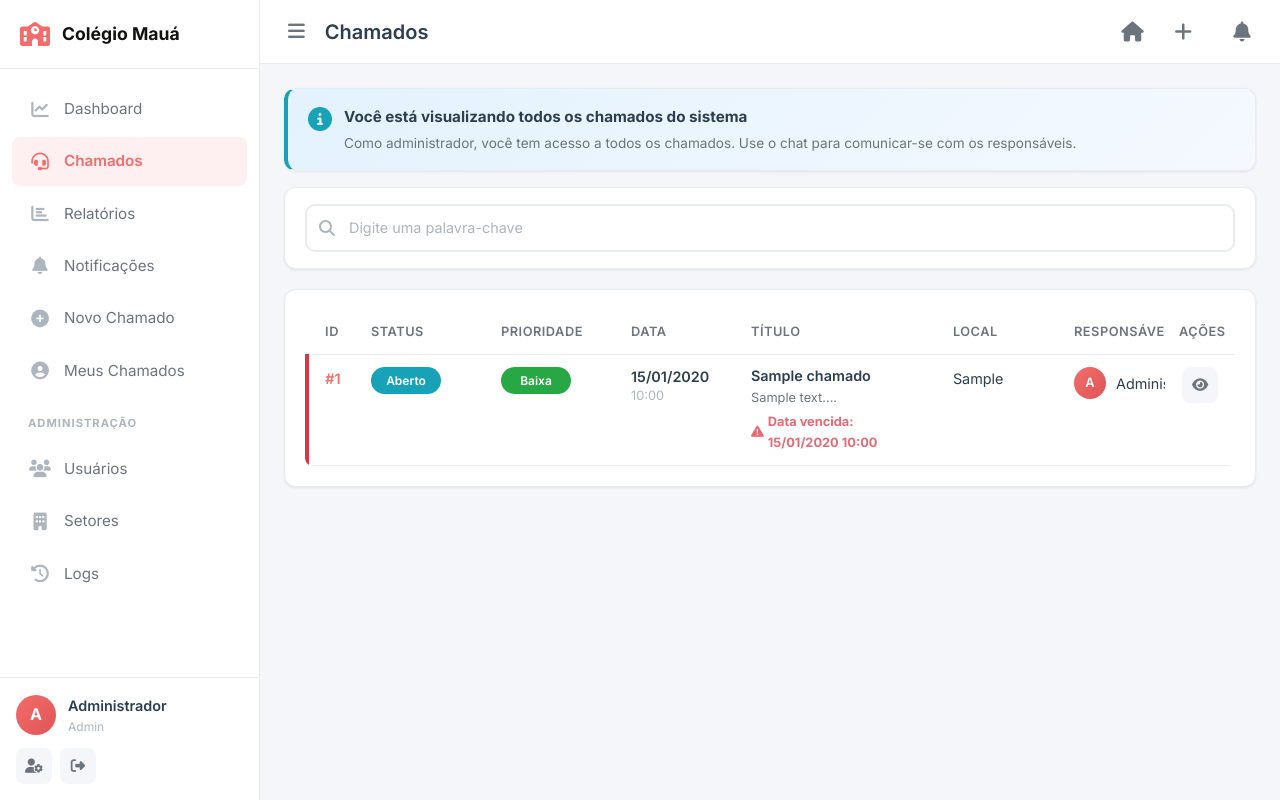
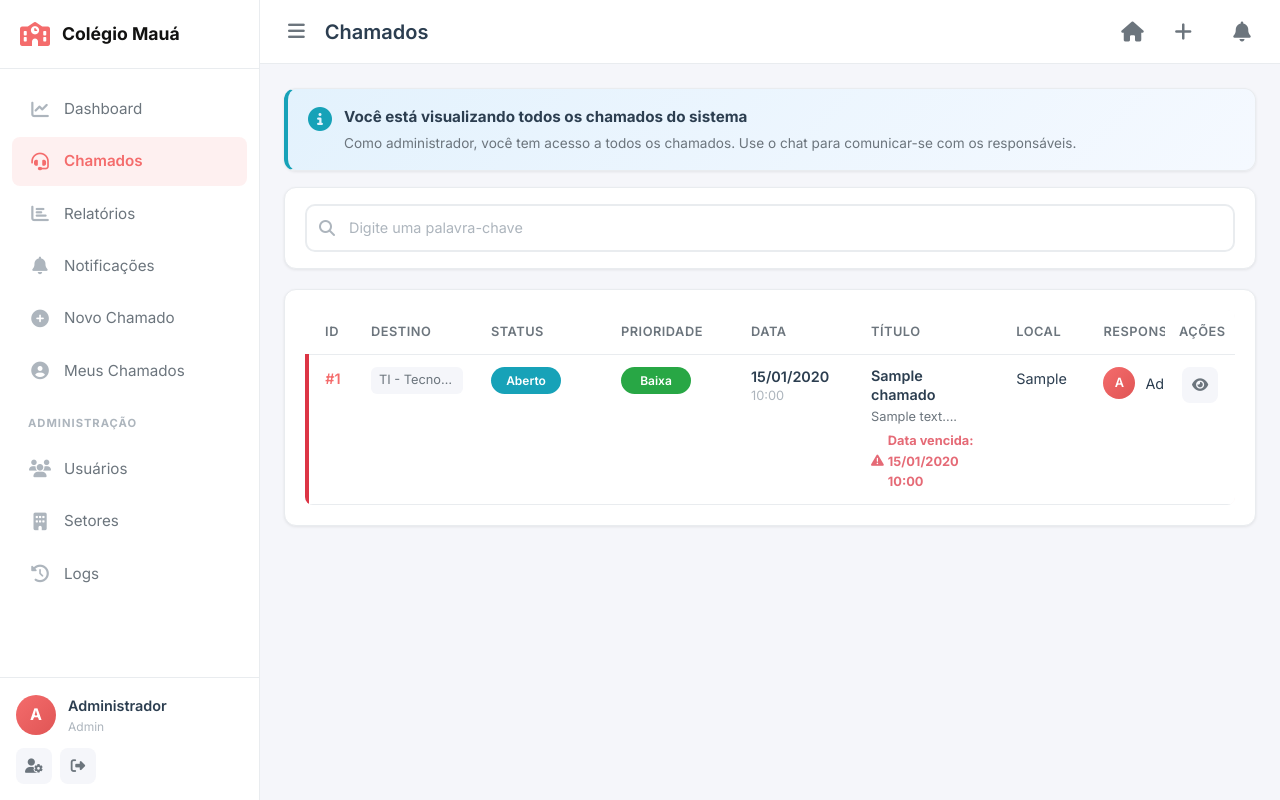
Before and after one commit to LovanGoulart/sistema-chamados, a Flask app: page /chamados in a window 1280 px wide. Run offline with Flask 3, Linux system fonts and the light colour scheme; a user stored in the database is signed in; tables that the repository leaves empty hold one stand-in row (values such as "Sample post"); data that the repository does not hold is empty; some libraries are stand-ins or nearby versions.

Commit message:
Update dashboard e chamados
Somente o administrador pode ver qual setor recebeu o chamado nas páginas dashboard e chamados

```diff
--- a/frontend/templates/chamados.html
+++ b/frontend/templates/chamados.html
@@ -55,6 +55,9 @@
                 <thead>
                     <tr>
                         <th style="width:50px">ID</th>
+                        {% if current_user.is_admin() %}
+                        <th style="width:120px">Destino</th>
+                        {% endif %}
                         <th style="width:130px">Status</th>
                         <th style="width:130px">Prioridade</th>
                         <th style="width:120px">Data</th>
@@ -77,6 +80,11 @@
                         data-setor="{{ chamado.setor_destino.nome|lower }}"
                         data-responsavel="{{ (chamado.atendente.nome if chamado.atendente else 'não atribuído')|lower }}">
                         <td><a href="{{ url_for('main.chamado_detalhe', chamado_id=chamado.id) }}">#{{ chamado.id }}</a></td>
+                        {% if current_user.is_admin() %}
+                        <td>
+                            <span class="setor-destino">{{ chamado.setor_destino.nome if chamado.setor_destino else '-' }}</span>
+                        </td>
+                        {% endif %}
                         <td>
                             <span class="badge-status" style="background: {{ get_status_cor(chamado.status.value) }}">
                                 {{ get_status_label(chamado.status.value) }}
@@ -290,6 +298,20 @@
 
 .search-results-count.no-results {
     color: var(--danger, #dc3545);
+}
+
+/* ─── Coluna Setor Destino (apenas admin) ─── */
+.setor-destino {
+    font-size: 0.8rem;
+    color: var(--text-secondary, #718096);
+    background: var(--bg-body, #f8f9fa);
+    padding: 3px 8px;
+    border-radius: 6px;
+    white-space: nowrap;
+    overflow: hidden;
+    text-overflow: ellipsis;
+    display: inline-block;
+    max-width: 100%;
 }
 
 /* Banner informativo */
```
Also changed, not shown: frontend/templates/dashboard.html (+29 -7 lines).
